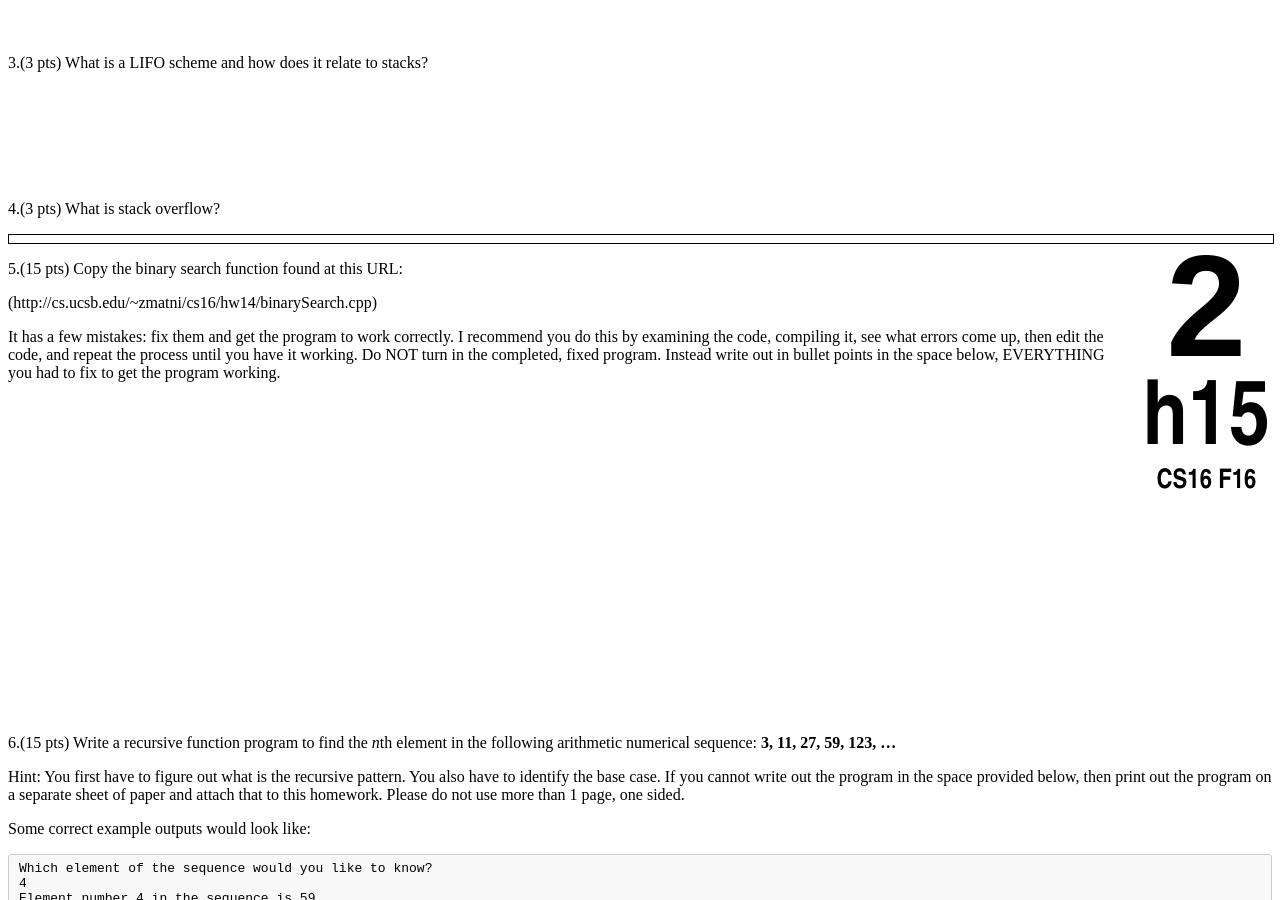
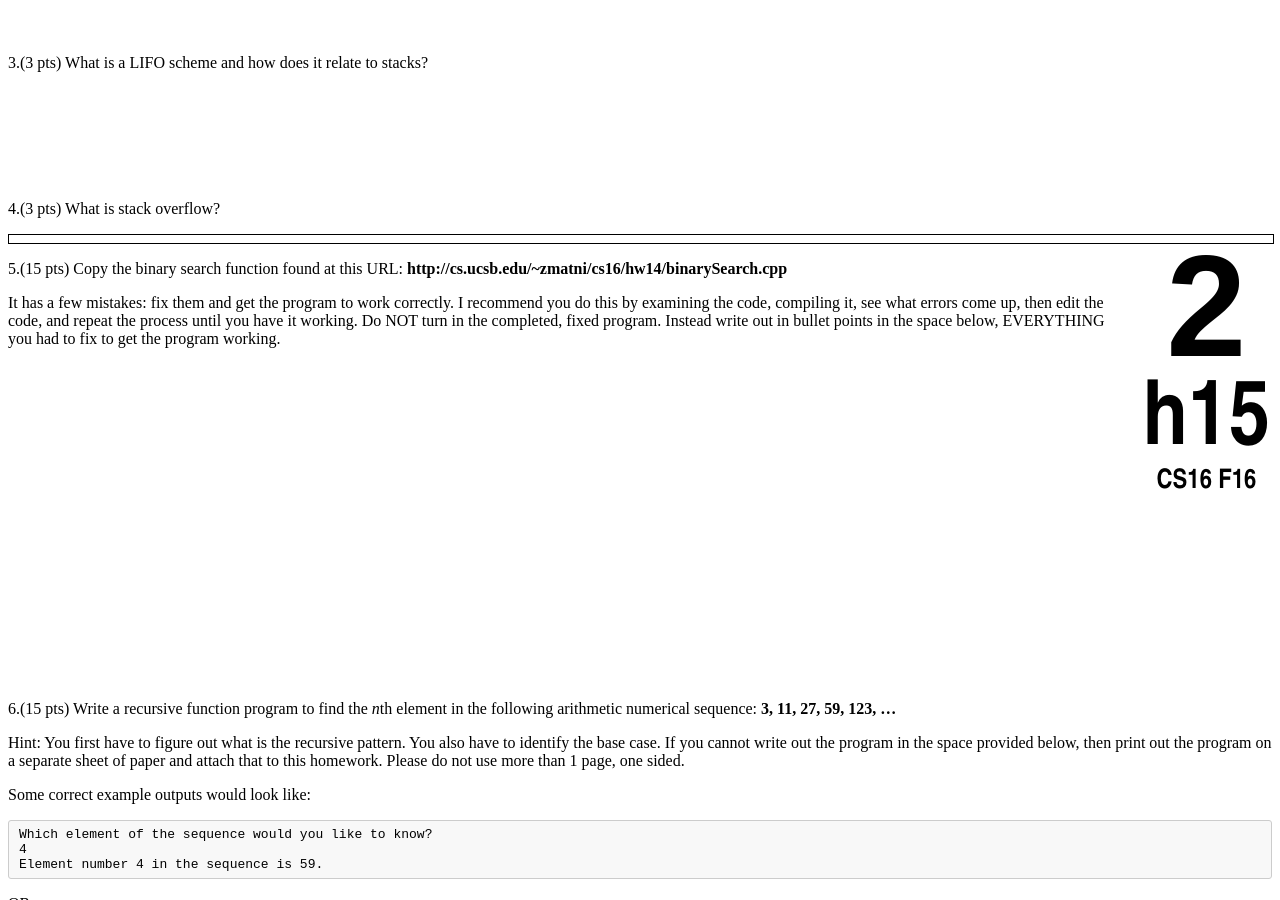
Before and after one commit to ucsb-cs16-s16/https-ucsb-cs16-s17.github.io, a Jekyll site: the page built from _hwk/h15.md, in a window 1280 px wide and 900 px high, scrolled down 820 px. Built offline with Jekyll 4.4.1, drawn with Linux system fonts in a browser that asks for light colours.

Commit message:
new hw15

```diff
--- a/_hwk/h15.md
+++ b/_hwk/h15.md
@@ -25,8 +25,7 @@ Reading: Read Chapter 14. If you do not have a copy of the textbook yet, there i
 
 <div markdown="1">
 5.(15 pts) Copy the binary search function found at this URL:
-
-(http://cs.ucsb.edu/~zmatni/cs16/hw14/binarySearch.cpp)
+**http://cs.ucsb.edu/~zmatni/cs16/hw14/binarySearch.cpp**
 
 It has a few mistakes: fix them and get the program to work correctly. I recommend you do this by examining the code, compiling it, see what errors come up, then edit the code, and repeat the process until you have it working.
 Do NOT turn in the completed, fixed program. Instead write out in bullet points in the space below, EVERYTHING you had to fix to get the program working.
```
